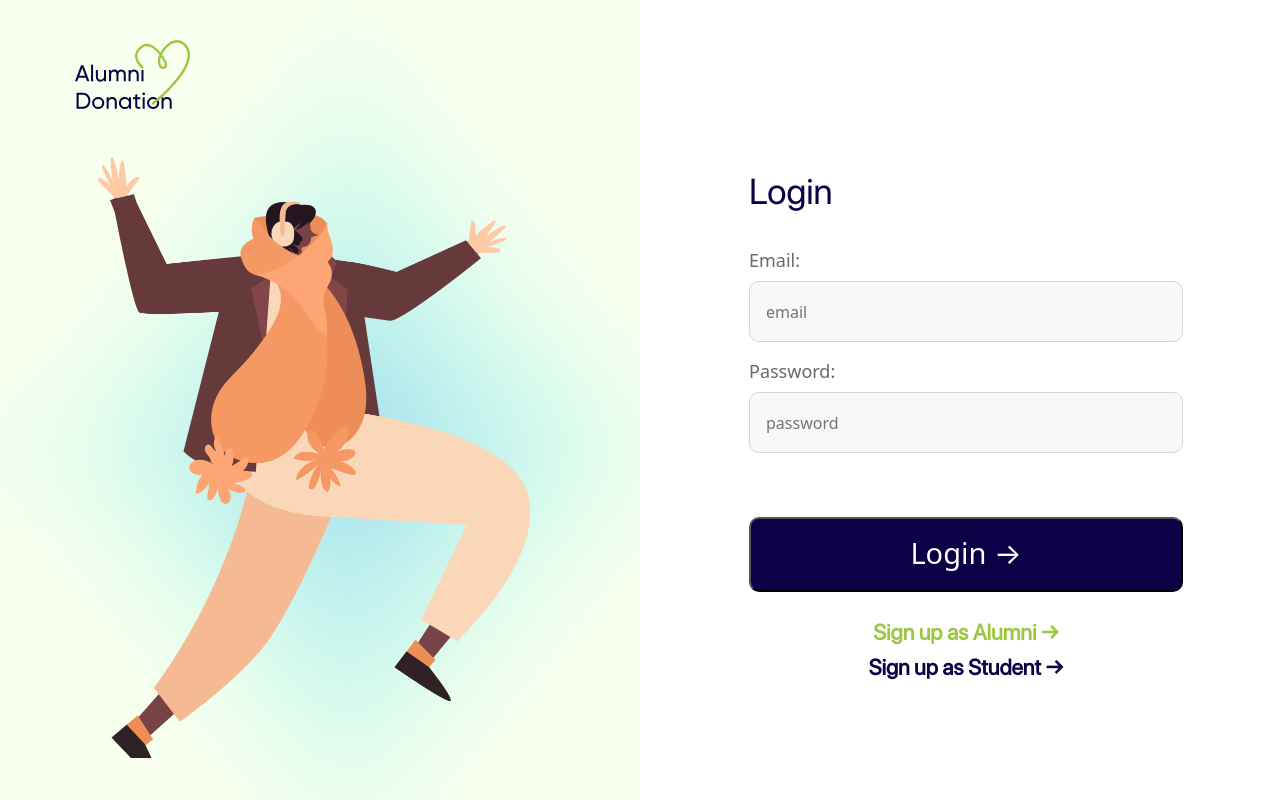
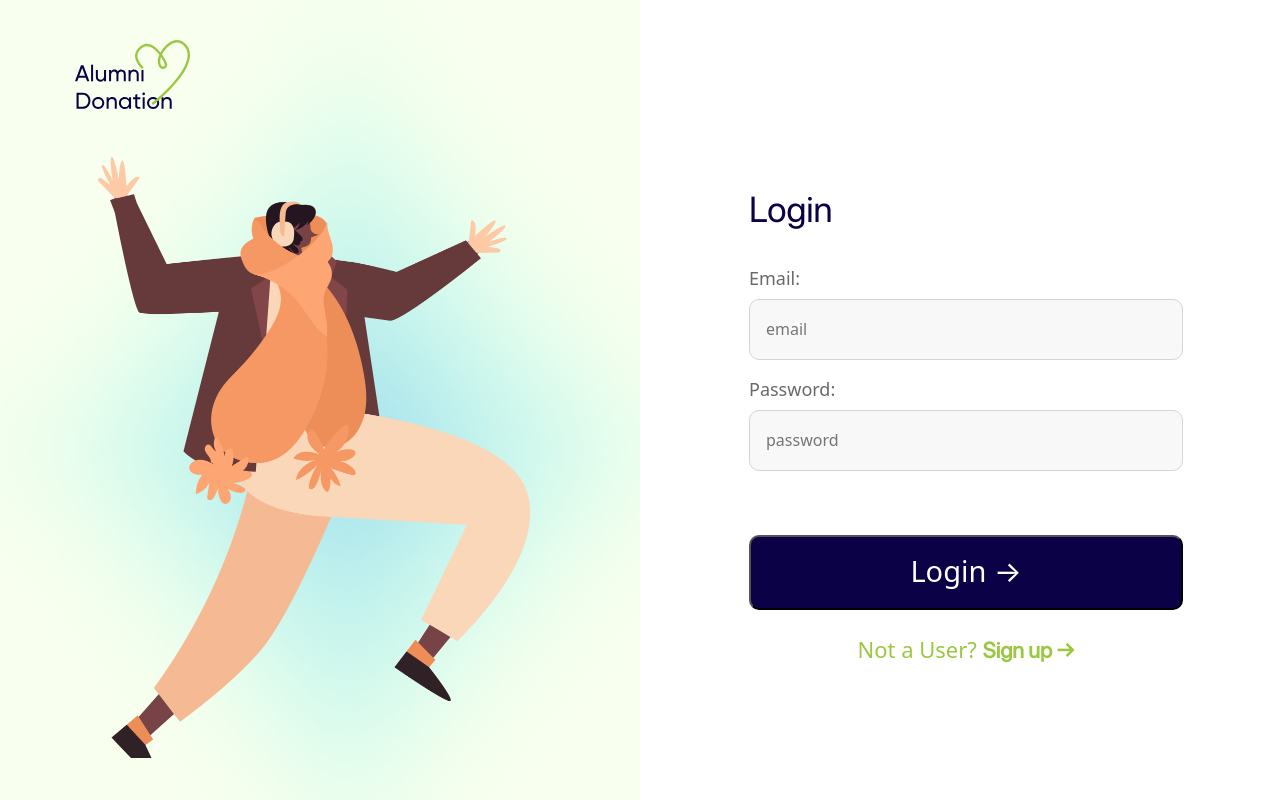
Before and after one commit to lhamycodes/webcsc413, a PHP site: page /login.php in a window 1280 px wide. Run offline with PHP 8.4, Linux system fonts and the light colour scheme.

Commit message:
refactor

```diff
--- a/login.php
+++ b/login.php
@@ -19,12 +19,12 @@ if (isset($_POST['email'])) {
 
     if ($status == 'success') {
         $result = $data[0];
-        $_SESSION['id'] = $result['id'];
-        $_SESSION['name'] = $result['name'];
-        $_SESSION['email'] = $result['email'];
-        $_SESSION['phone'] = $result['phone'];
-        $_SESSION['address'] = $result['address'];
-        $_SESSION['role'] = $result['role'];
+        $_SESSION['user_id'] = $result['id'];
+        $_SESSION['user_name'] = $result['name'];
+        $_SESSION['user_email'] = $result['email'];
+        $_SESSION['user_phone'] = $result['phone'];
+        $_SESSION['user_address'] = $result['address'];
+        $_SESSION['user_role'] = $result['role'];
 
         header("Location: index.php");
     } else {
@@ -81,10 +81,7 @@ if (isset($_POST['email'])) {
 
                     <div class="pt-2">
                         <p class="text-center login our-green">
-                            <a href="signup.php?type=alumni">Sign up as Alumni →</a>
-                        </p>
-                        <p class="text-center pt-2 login our-blue">
-                            <a href="signup.php?type=student">Sign up as Student →</a>
+                            Not a User? <a href="signup.php">Sign up →</a>
                         </p>
                     </div>
                 </form>
```
Also changed, not shown: index.php (+6 -1 lines), signup.php (+24 -6 lines).
